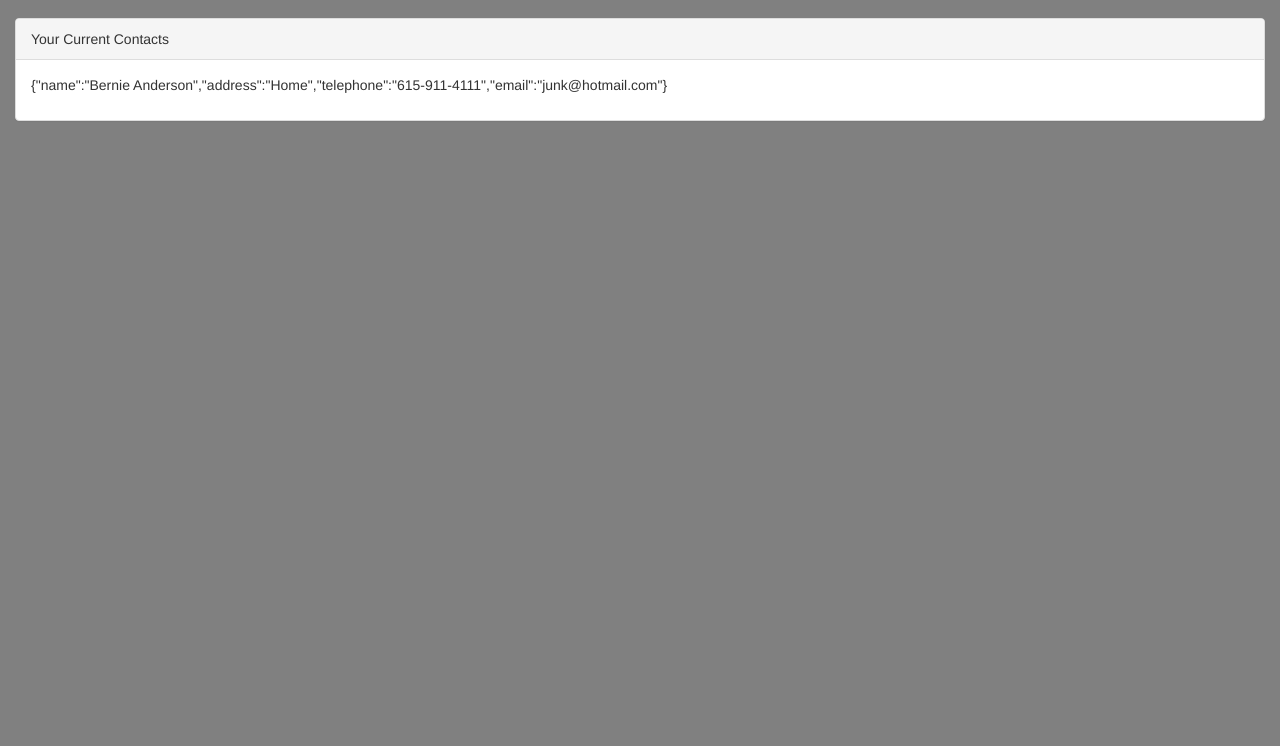
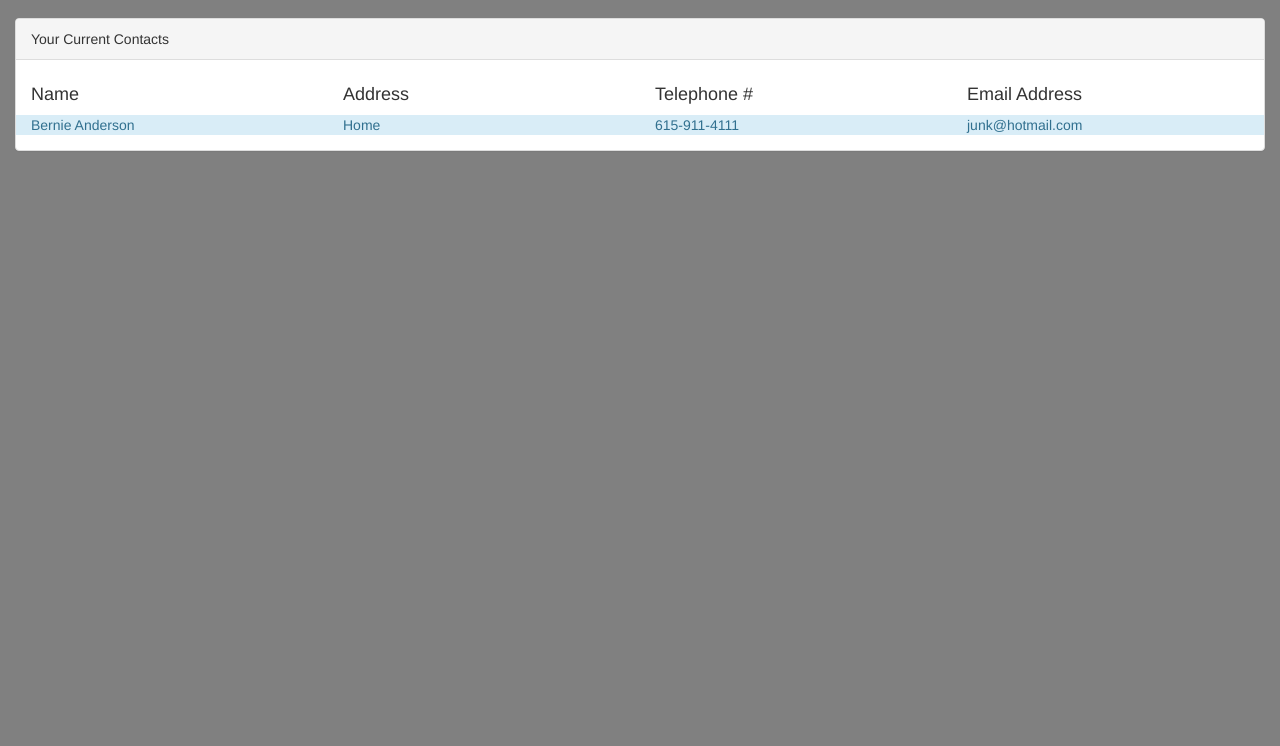
Before and after one commit to bernardanderson/ng-addresses, a plain HTML site: page index.html in a window 1280 px wide. Shown: the part 54-800 px from the top of the page. Drawn offline with nearby package versions, Linux system fonts and the light colour scheme; some packages are replaced by stand-ins of ours.

Commit message:
Submit button brings back to list page The submit button, through the use of the location service, now jumps back to the list page when a new contact is added.

```diff
--- a/app/controllers/newEntryController.js
+++ b/app/controllers/newEntryController.js
@@ -1,6 +1,6 @@
 "use strict";
 
-app.controller("newEntryController", function($scope, AddressListService){
+app.controller("newEntryController", function($scope, $location, AddressListService){
 
   $scope.newAddressObject = {};
 
@@ -10,13 +10,13 @@ app.controller("newEntryController", function($scope, AddressListService){
     inputPlaceholder: "Name",
     inputType: "text",
     fieldVariable: "name",
-    inputWidth: 3
+    inputWidth: 2
   }, {
     inputTitle: "Address",
     inputPlaceholder: "Address",
     inputType: "text",
     fieldVariable: "address",
-    inputWidth: 3
+    inputWidth: 4
   }, {
     inputTitle: "Telephone #",
     inputPlaceholder: "Telephone number",
@@ -28,16 +28,13 @@ app.controller("newEntryController", function($scope, AddressListService){
     inputPlaceholder: "Email address",
     inputType: "text",
     fieldVariable: "email",
-    inputWidth: 2
+    inputWidth: 3
   }];
 
   $scope.addNewAddress = function() {
     AddressListService.update($scope.newAddressObject);
-    // $scope.addressList.push($scope.newAddress);
-    console.log("You added a new address!");
-    console.log(AddressListService.currentAddresses);
-
     $scope.newAddressObject = "";
+    $location.path('#/addresses/list');
   };
 
 });
--- a/partials/addressesListContacts.html
+++ b/partials/addressesListContacts.html
@@ -1,7 +1,19 @@
 <div class="panel panel-default">
   <div class="panel-heading">Your Current Contacts</div>
     <div class="panel-body">
-      <p ng-repeat="singleAddress in addressList">{{singleAddress}}</p>
+      <div class="row">
+        <div class="col-xs-3"><h4>Name</h4></div>
+        <div class="col-xs-3"><h4>Address</h4></div>
+        <div class="col-xs-3"><h4>Telephone #</h4></div>
+        <div class="col-xs-3"><h4>Email Address</h4></div>
+      </div>
+      <div class="row" ng-repeat="singleAddress in addressList" ng-class-odd="'alert-info'">
+        <div class="col-xs-3">{{singleAddress.name}}</div>
+        <div class="col-xs-3">{{singleAddress.address}}</div>
+        <div class="col-xs-3">{{singleAddress.telephone}}</div>
+        <div class="col-xs-3">{{singleAddress.email}}</div>
+      </div>
+      </div>
     </div>
   </div>
 </div>
```
Also changed, not shown: app/app.js (+4 -3 lines).
